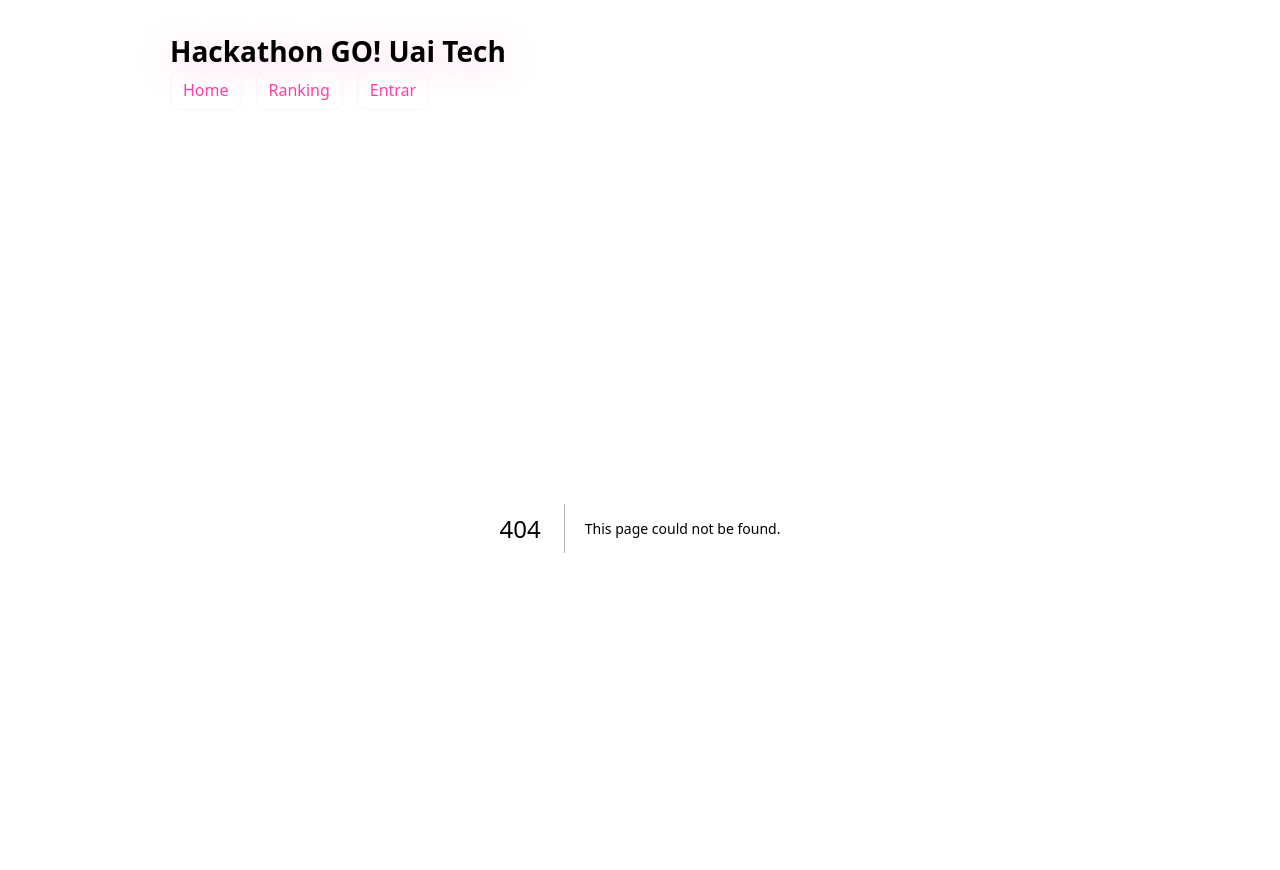
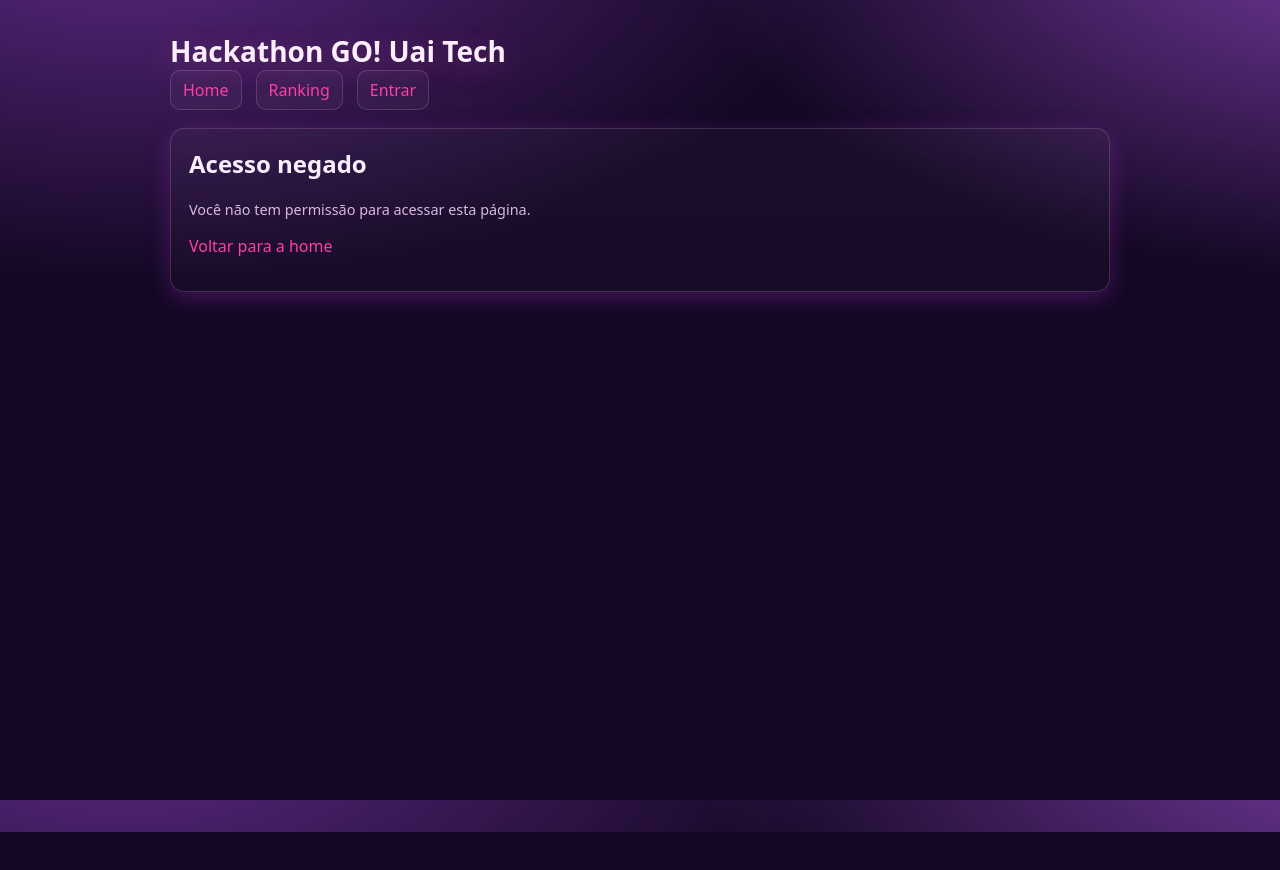
Before and after one commit to christiannepimenta/hackathon-web, a Next.js app: page /forbidden in a window 1280 px wide. Before the commit this address had no page. Shown: the top 870 px of the page. After the commit the page ends 832 px from the top, so only its background shows below. Built offline with nearby package versions, Linux system fonts and the light colour scheme.

Commit message:
Create page.js

```diff
--- /dev/null
+++ b/app/forbidden/page.js
@@ -0,0 +1,12 @@
+// app/forbidden/page.js
+export default function Forbidden() {
+  return (
+    <main className="grid">
+      <section className="card">
+        <h2 style={{marginTop:0}}>Acesso negado</h2>
+        <p className="note">Você não tem permissão para acessar esta página.</p>
+        <p><a href="/">Voltar para a home</a></p>
+      </section>
+    </main>
+  );
+}
```
